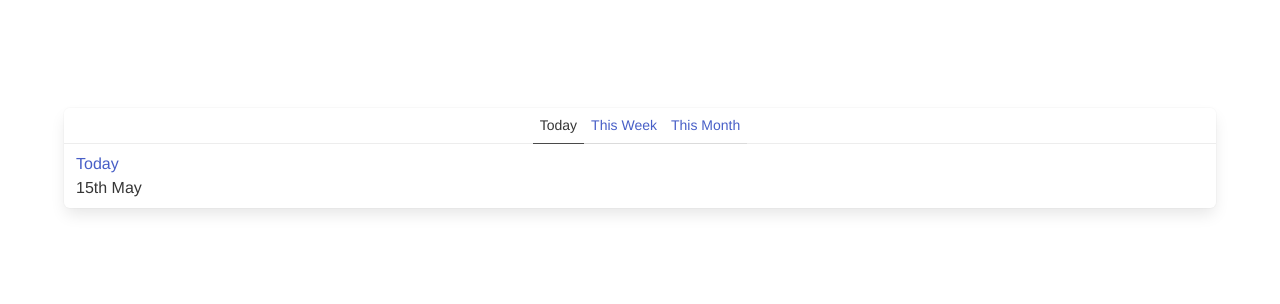
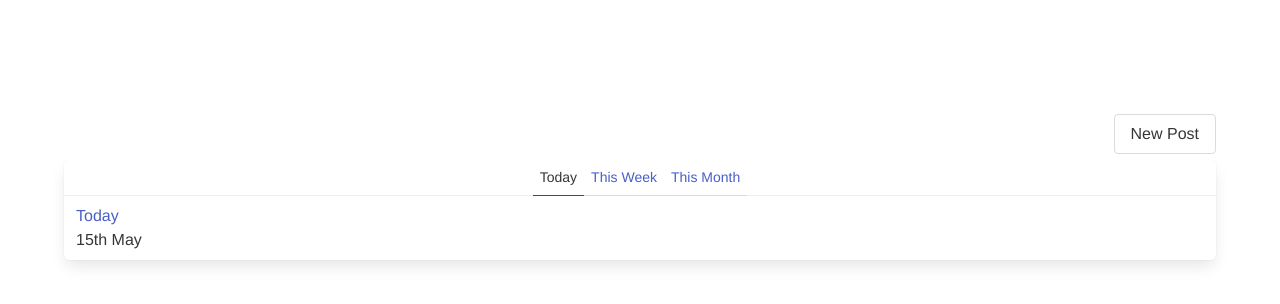
Before and after one commit to alekseypetrenko/Vue-JS-3-The-Composition-API-udemy, a Vue app: page / in a window 1280 px wide. Shown: the top 304 px of the page. Built offline with nearby package versions, Linux system fonts and the light colour scheme.

Commit message:
add router, add nav and new post components

```diff
--- a/package.json
+++ b/package.json
@@ -11,7 +11,8 @@
     "@types/moment": "^2.13.0",
     "axios": "^0.21.1",
     "moment": "^2.13.0",
-    "vue": "^3.0.0"
+    "vue": "^3.0.0",
+    "vue-router": "^4.0.8"
   },
   "devDependencies": {
     "@types/jest": "^24.0.19",
--- a/src/App.vue
+++ b/src/App.vue
@@ -1,26 +1,20 @@
 <template>
   <section class="section">
     <div class="container">
-      <Suspense>
-        <template #default>
-          <TimeLine />
-        </template>
-        <template #fallback> <Spinner /></template>
-      </Suspense>
+      <nav-bar />
+      <router-view />
     </div>
   </section>
 </template>
 
 <script lang="ts">
+import NavBar from './components/NavBar.vue';
 import { defineComponent } from 'vue';
-import TimeLine from './components/TimeLine.vue';
-import Spinner from './components/Spinner.vue';
 
 export default defineComponent({
   name: 'App',
   components: {
-    TimeLine,
-    Spinner,
+    NavBar,
   },
 });
 </script>
--- /dev/null
+++ b/src/components/Home.vue
@@ -0,0 +1,22 @@
+<template>
+  <Suspense>
+    <template #default>
+      <TimeLine />
+    </template>
+    <template #fallback> <Spinner /></template>
+  </Suspense>
+</template>
+
+<script lang="ts">
+import { defineComponent } from 'vue';
+import TimeLine from './TimeLine.vue';
+import Spinner from './Spinner.vue';
+
+export default defineComponent({
+  name: 'App',
+  components: {
+    TimeLine,
+    Spinner,
+  },
+});
+</script>
--- /dev/null
+++ b/src/components/NavBar.vue
@@ -0,0 +1,11 @@
+<template>
+  <div class="navbar">
+    <div class="navbar-end">
+      <div class="buttons">
+        <router-link to="/posts/new" class="button" href=""
+          >New Post</router-link
+        >
+      </div>
+    </div>
+  </div>
+</template>
--- /dev/null
+++ b/src/components/NewPost.vue
@@ -0,0 +1 @@
+<template>New Post</template>
--- /dev/null
+++ b/src/router.ts
@@ -0,0 +1,19 @@
+import {
+  createRouter, createWebHistory
+} from 'vue-router';
+import Home from './components/Home.vue'
+import NewPost from './components/NewPost.vue'
+
+export const router = createRouter({
+  history: createWebHistory(),
+  routes: [
+    {
+      path: '/',
+      component: Home
+    },
+    {
+      path: '/posts/new',
+      component: NewPost
+    }
+  ]
+})
```
Also changed, not shown: src/main.ts (+6 -3 lines), 1 other file (tests, documents, lock files or other folders).
